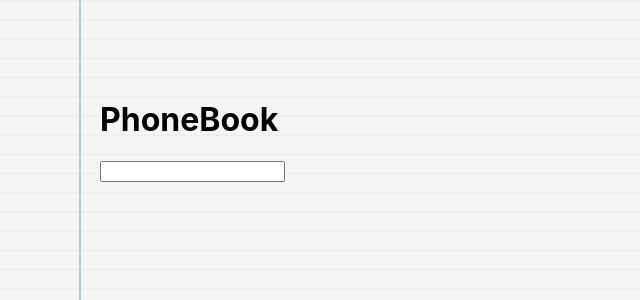
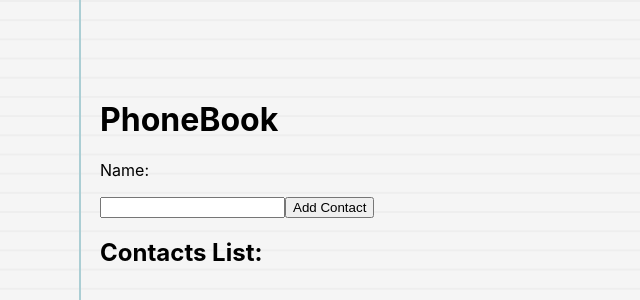
Before and after one commit to Nepalcem/goit-react-hw-02-phonebook, a React (Create React App) app: page / in a window 1280 px wide. Shown: the top 300 px of the page, without its empty margins (0-640 px from the left). Built offline with nearby package versions, Linux system fonts and the light colour scheme.

Commit message:
form layout

```diff
--- a/src/components/App.jsx
+++ b/src/components/App.jsx
@@ -6,18 +6,40 @@ export default class App extends Component {
     name: '',
   };
 
+  handleChange = e => {
+    const { name, value } = e.currentTarget;
+    this.setState({
+      [name]: value,
+    });
+  };
+
+  submitHandler = e => {
+    e.preventDefault();
+    console.log(this.state);
+  };
+
   render() {
     return (
       <div>
+        <form onSubmit={this.submitHandler}>
           <h1>PhoneBook</h1>
-
+          <label>
+            <p>Name:</p>
             <input
               type="text"
               name="name"
               pattern="^[a-zA-Zа-яА-Я]+(([' -][a-zA-Zа-яА-Я ])?[a-zA-Zа-яА-Я]*)*$"
               title="Name may contain only letters, apostrophe, dash and spaces. For example Adrian, Jacob Mercer, Charles de Batz de Castelmore d'Artagnan"
               required
+              onChange={this.handleChange}
             />
+          </label>
+          <button type="submit">Add Contact</button>
+        </form>
+        <div className="contacts">
+          <h2>Contacts List:</h2>
+          <ul className="contacts__list"></ul>
+        </div>
       </div>
     );
   }
```
Lines whose indentation alone changed are shown as unchanged.
